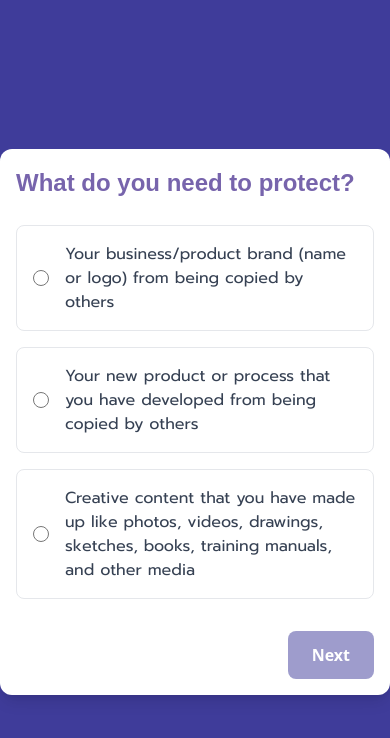
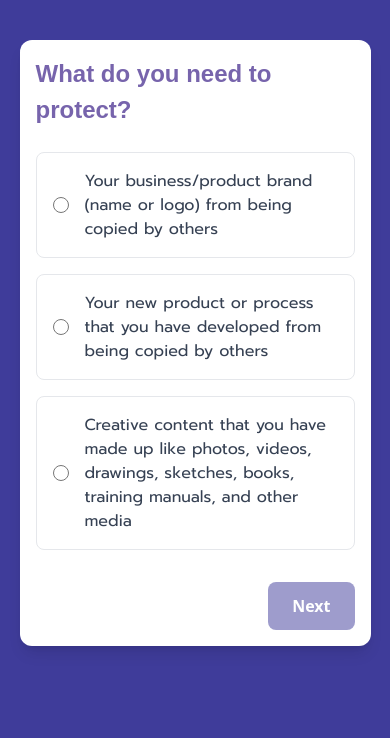
Before and after one commit to rhysheavensmith/patent-tool, a Next.js app: page / in a window 390 px wide. Shown: the top 738 px of the page. Built offline with nearby package versions, Linux system fonts and the light colour scheme; a web font is replaced by a local one.

Commit message:
made the layout responsive for the results

```diff
--- a/app/page.tsx
+++ b/app/page.tsx
@@ -2,7 +2,7 @@ import Questionnaire from "@/components/Questionnaire"
 
 const Home = () => {
   return (
-    <main className='flex justify-center items-center h-screen'>
+    <main className='flex justify-center items-center h-screen max-sm:h-full max-sm:w-[90%] max-sm:mx-auto max-sm:py-10'>
       <Questionnaire />
     </main>
   );
--- a/components/ResultDisplay.tsx
+++ b/components/ResultDisplay.tsx
@@ -63,11 +63,11 @@ function ResultDisplay({ response }: ResultDisplayProps) {
   };
 
   return (
-    <div className="bg-white shadow-lg p-6 max-sm:p-4 rounded-xl max-sm:w-md w-3/4 relative">
+    <div className="bg-white shadow-lg p-10 rounded-xl max-sm:w-md w-3/4 relative">
       <div className="relative">
         <span className="absolute text-8xl text-primary-light font-serif opacity-20 -top-4 -left-4"><FaQuoteLeft /></span>
       </div>
-      <h6 className="font-semibold text-gray-500 my-4 text-xl leading-loose max-w-[70%] relative z-10">
+      <h6 className="font-semibold text-gray-500 my-4 text-xl max-sm:text-lg max-sm:leading-[1.5] max-sm:max-w-[90%] leading-loose max-w-[70%] relative z-10">
         {response}
       </h6>
 
```
